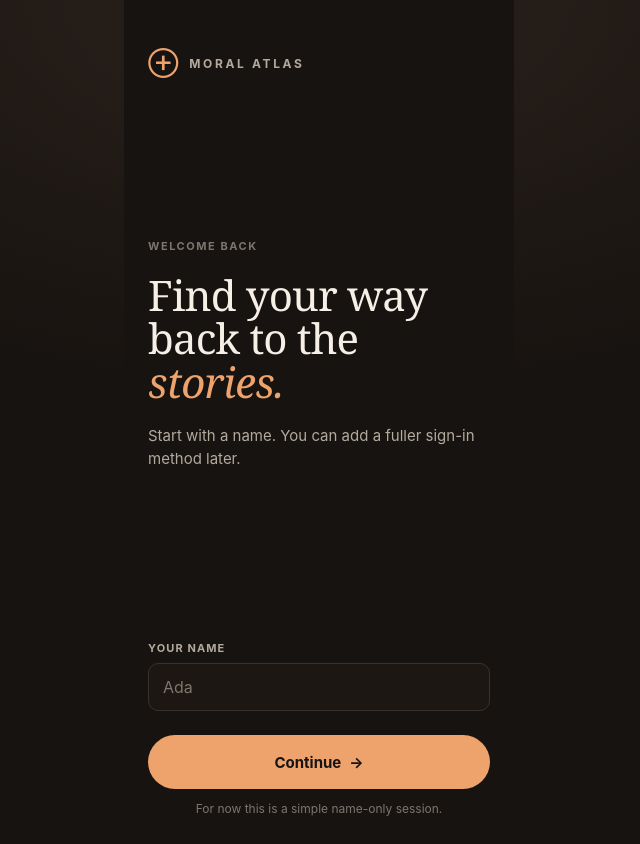
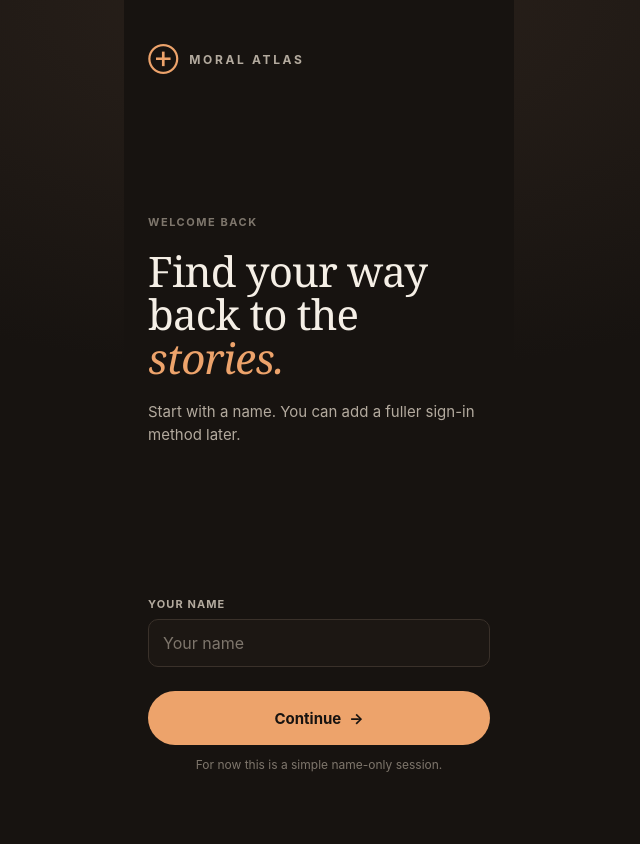
Before and after one commit to roo2/vibecamp-good-movies, a React (Vite) app in the folder src/frontend/: page / in a window 1280 px wide. Shown: the whole page, without its empty margins (321-961 px from the left). After the commit the page ends 800 px from the top, so only its background shows below. Built offline with nearby package versions, Linux system fonts and the light colour scheme.

Commit message:
Make onboarding layout responsive

```diff
--- a/src/frontend/src/screens/LandingPage.jsx
+++ b/src/frontend/src/screens/LandingPage.jsx
@@ -29,7 +29,7 @@ function LandingPage({ onSignIn, joining = false }) {
         </div>
         <form className="login-form" onSubmit={handleSubmit}>
           <label htmlFor="name">Your name</label>
-          <input id="name" name="name" type="text" placeholder="Ada" autoComplete="name" required maxLength="80" />
+          <input id="name" name="name" type="text" placeholder="Your name" autoComplete="name" required maxLength="80" />
           {error && <p className="message" role="alert">{error}</p>}
           <button className="peach-button" type="submit" disabled={submitting}>{submitting ? 'Joining…' : <>{joining ? 'Join session' : 'Continue'} <span aria-hidden="true">→</span></>}</button>
         </form>
--- a/src/frontend/src/styles.css
+++ b/src/frontend/src/styles.css
@@ -1,11 +1,12 @@
 :root { font-family: Inter, ui-sans-serif, system-ui, sans-serif; color: #f5efe6; background: #171310; font-synthesis: none; }
 * { box-sizing: border-box; }
-body { min-width: 320px; min-height: 100vh; margin: 0; background: #171310; }
+html, body, #root { min-height: 100%; }
+body { min-width: 320px; min-height: 100dvh; margin: 0; background: #171310; }
 button, input { font: inherit; }
 button { cursor: pointer; }
 
-.app-page { min-height: 100vh; display: grid; place-items: center; background: radial-gradient(80% 65% at 50% 0%, #2a211b 0%, #171310 72%); }
-.phone-screen { width: min(100%, 390px); min-height: 844px; display: flex; flex-direction: column; padding: 52px 24px 28px; overflow: hidden; background: #171310; }
+.app-page { min-height: 100dvh; display: grid; place-items: center; background: radial-gradient(80% 65% at 50% 0%, #2a211b 0%, #171310 72%); }
+.phone-screen { width: min(100%, 390px); height: min(844px, 100dvh); min-height: min(844px, 100dvh); display: flex; flex-direction: column; padding: clamp(24px, 6vh, 52px) 24px clamp(18px, 3.5vh, 28px); overflow: hidden; background: #171310; }
 .brand { display: flex; align-items: center; gap: 8px; color: #b3aa9e; font-size: 12px; font-weight: 650; letter-spacing: .22em; text-transform: uppercase; }
 .brand-mark { color: #eda36b; font-size: 22px; line-height: 1; }
 .screen-label { margin: 0; color: #7e766c; font-size: 11px; font-weight: 650; letter-spacing: .14em; text-transform: uppercase; }
@@ -108,4 +109,28 @@ button { cursor: pointer; }
 .compass-reading span { margin-top: 3px; color: #574f47; font-size: 16px; }.compass-reading p { margin: 0; color: #f5efe6; font-family: Georgia, serif; font-size: 19px; line-height: 1.3; }
 .compass-action { flex: 1; display: flex; flex-direction: column; justify-content: flex-end; gap: 10px; padding-top: 18px; }.compass-action p { margin: 0; color: #7e766c; font-size: 12px; line-height: 1.45; text-align: center; }
 
-@media (max-width: 420px) { .phone-screen { min-height: 100vh; } }
+@media (max-width: 420px) { .phone-screen { width: 100%; } }
+
+@media (max-height: 740px) {
+  .phone-screen { padding: 22px 20px 16px; }
+  .phone-screen h1, .login-content h1 { font-size: 34px; }
+  .screen-copy { font-size: 13px; }
+  .seen-it-header, .fork-header { margin-bottom: 14px; }
+  .seen-it-heading, .fork-heading { margin-bottom: 12px; }
+  .seen-it-heading h1, .fork-heading h1, .compass-screen h1 { font-size: 26px; }
+  .movie-card { min-height: 210px; padding: 18px; }
+  .movie-card h2 { font-size: 32px; }
+  .movie-reaction { min-height: 50px; }
+  .movie-reaction strong { font-size: 18px; }
+  .seen-it-note { margin-top: 10px; padding: 10px 12px; }
+  .choice-stack { gap: 8px; }
+  .story-choice { min-height: 104px; padding: 14px; gap: 7px; }
+  .story-choice strong { font-size: 17px; }
+  .fork-footer { margin-top: 10px; }
+  .neither-button { min-height: 40px; }
+  .session-content { gap: 10px; }
+  .session-content h1 { font-size: 32px; }
+  .session-qr { width: 142px; height: 142px; }
+  .compass-map { width: min(100%, 270px); align-self: center; }
+  .compass-reading { margin-top: 10px; }
+}
```
